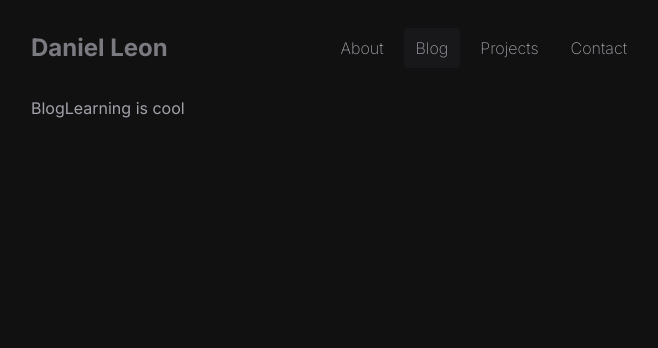
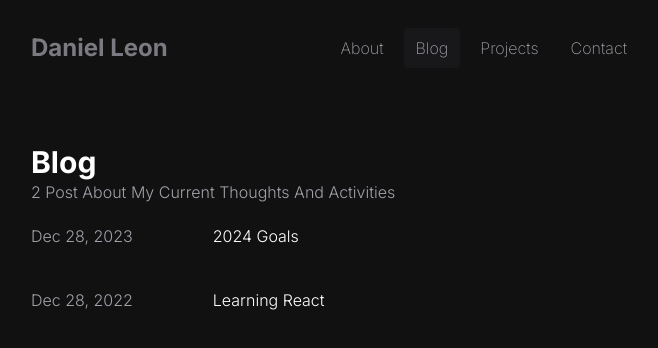
Before and after one commit to KKaged/personal-portfolio, a Next.js app in the folder personal-portfolio/: page / in a window 1280 px wide. Both pictures are taken after a click on the link "Blog". Shown: the top 348 px of the page, without its empty margins (305-963 px from the left). Built offline with nearby package versions, Linux system fonts and the light colour scheme.

Commit message:
style changes

```diff
--- a/personal-portfolio/src/app/components/Story.js
+++ b/personal-portfolio/src/app/components/Story.js
@@ -5,6 +5,7 @@ export default function BlogPost({ blogTitle, postDate, story }) {
       <h2 className="font-light text-white group-hover:bg-zinc-900">
         {blogTitle}
       </h2>
+      {/* <p className="group-hover:bg-zinc-900">{story}</p> */}
     </div>
   );
 }
--- a/personal-portfolio/src/app/pages/Blog.js
+++ b/personal-portfolio/src/app/pages/Blog.js
@@ -1,8 +1,21 @@
+import React from "react";
+import { BlogData } from "../data";
+import AboutBlog from "../components/AboutBlog";
+import BlogPost from "../components/Story";
 export default function Blog() {
   return (
     <>
-      <h1>Blog</h1>
-      <p>Learning is cool</p>
+      <div className="flex flex-col text-start w-full py-12">
+        <h1 className="text-white font-bold text-3xl">Blog</h1>
+        <p className="font-light">
+          {BlogData.length + ""} Post About My Current Thoughts And Activities
+        </p>
+        {BlogData.map((blog) => (
+          <BlogPost className={""} key={blog.id} {...blog}>
+            {blog.story}
+          </BlogPost>
+        ))}
+      </div>
     </>
   );
 }
```
